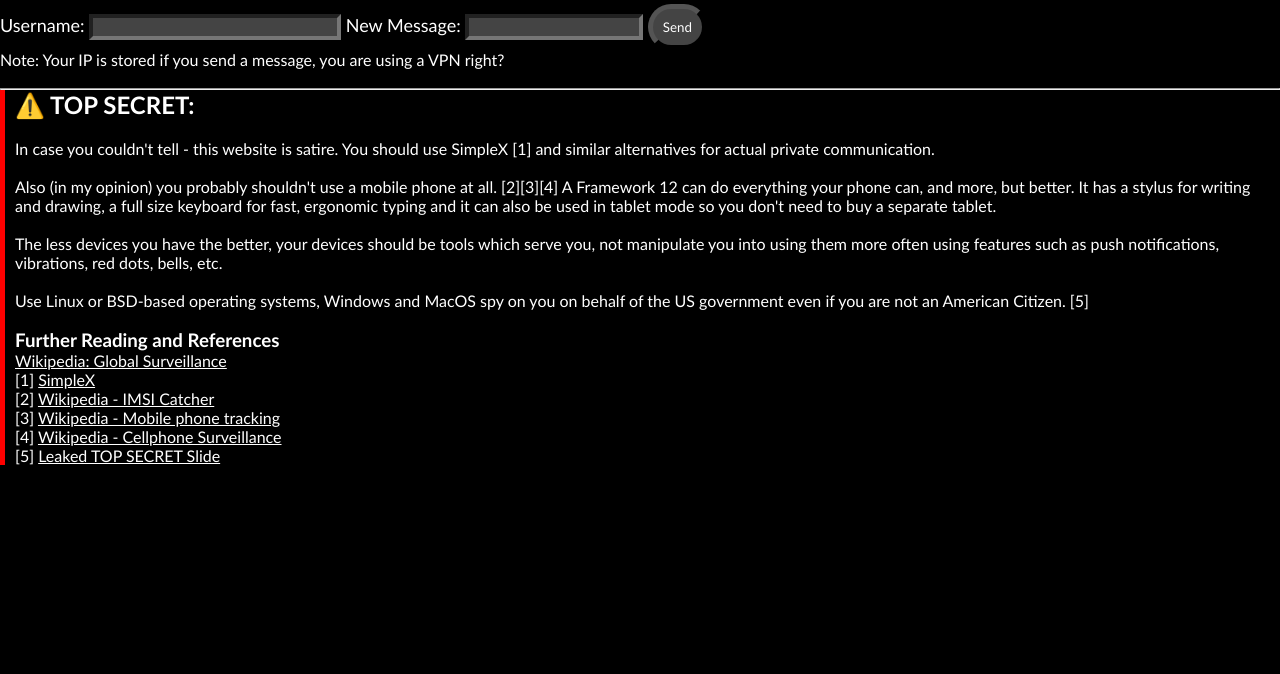
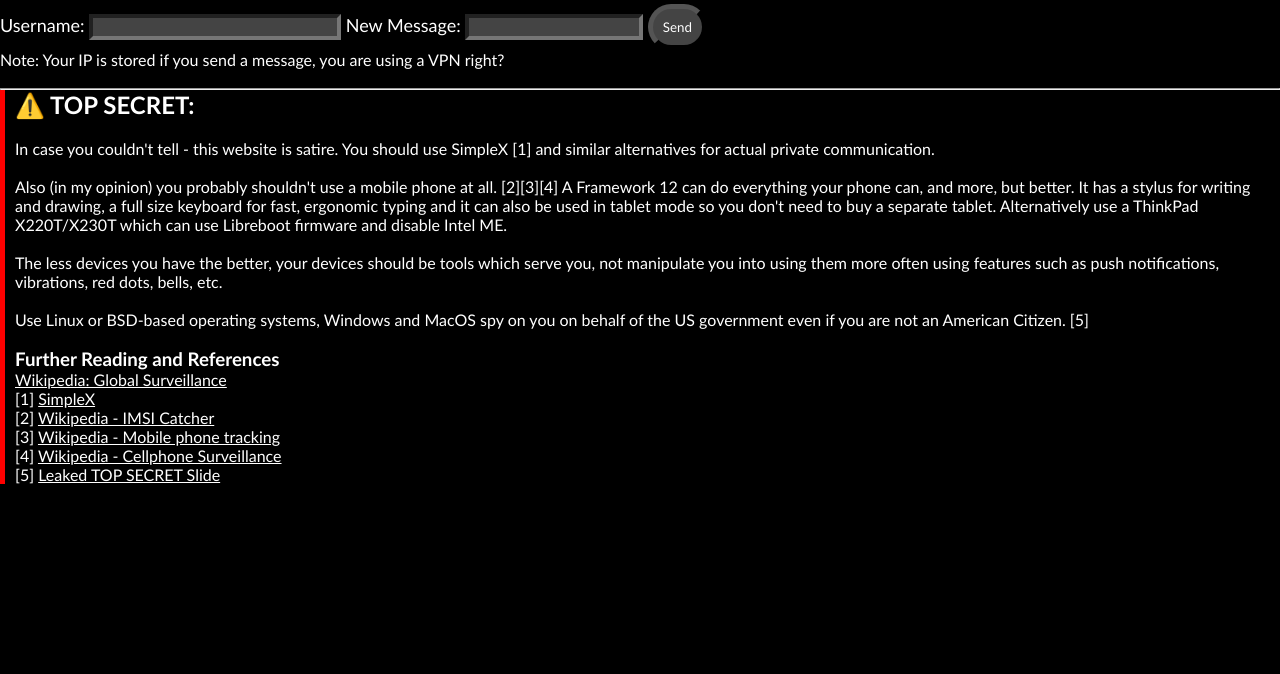
Before and after one commit to shania-codes/eurosignal, a Flask app: page / in a window 1280 px wide. Shown: the part 201-875 px from the top of the page. Before the commit the page ends 666 px from the top, so only its background shows below. Run offline with Flask 3, Linux system fonts and the light colour scheme; data that the repository does not hold is empty; some libraries are stand-ins or nearby versions.

Commit message:
final for real

```diff
--- a/templates/index.html
+++ b/templates/index.html
@@ -121,6 +121,7 @@ Note: Your IP is stored if you send a message, you are using a VPN right?
 In case you couldn't tell - this website is satire. You should use SimpleX [1] and similar alternatives for actual private communication.
 <br><br>
 Also (in my opinion) you probably shouldn't use a mobile phone at all. [2][3][4] A Framework 12 can do everything your phone can, and more, but better. It has a stylus for writing and drawing, a full size keyboard for fast, ergonomic typing and it can also be used in tablet mode so you don't need to buy a separate tablet.
+Alternatively use a ThinkPad X220T/X230T which can use Libreboot firmware and disable Intel ME.
 <br><br>
 The less devices you have the better, your devices should be tools which serve you, not manipulate you into using them more often using features such as push notifications, vibrations, red dots, bells, etc.
 <br><br>
```
